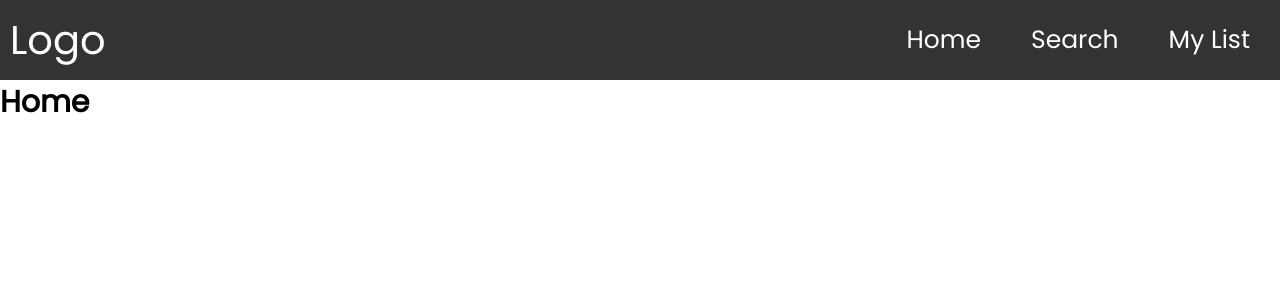
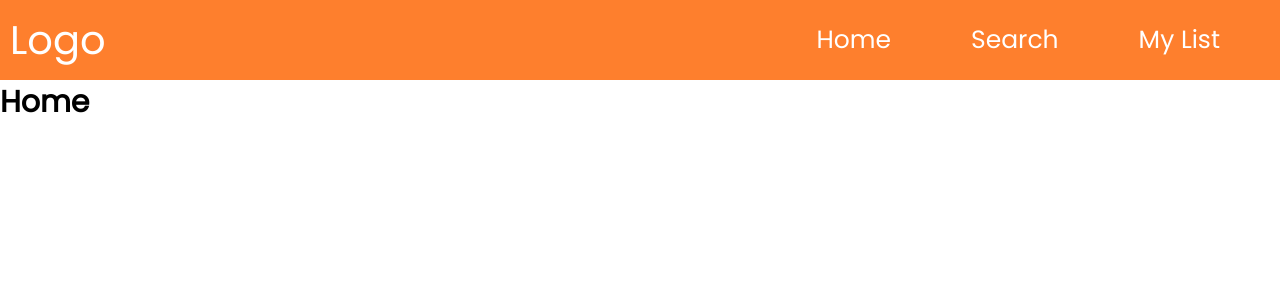
Before and after one commit to mrsannanoga/bound-to-read, a React (Create React App) app: page / in a window 1280 px wide. Shown: the top 300 px of the page. Built offline with nearby package versions, Linux system fonts and the light colour scheme.

Commit message:
add Icons folder

```diff
--- a/src/Components/Nav.js
+++ b/src/Components/Nav.js
@@ -8,7 +8,7 @@ const Navbar = styled.div`
   justify-content: space-between;
   align-items: center;
   padding: 1rem;
-  background-color: #333;
+  background-color: #FE7F2D;
 `;
 
 const Logo = styled.div`
@@ -27,7 +27,7 @@ const NavLink = styled(Link)`
   color: #fff;
   cursor: pointer;
   text-decoration: none;
-  margin-right: 2rem;
+  margin-right: 5rem;
 
   &:hover {
     color: #ccc;
```
